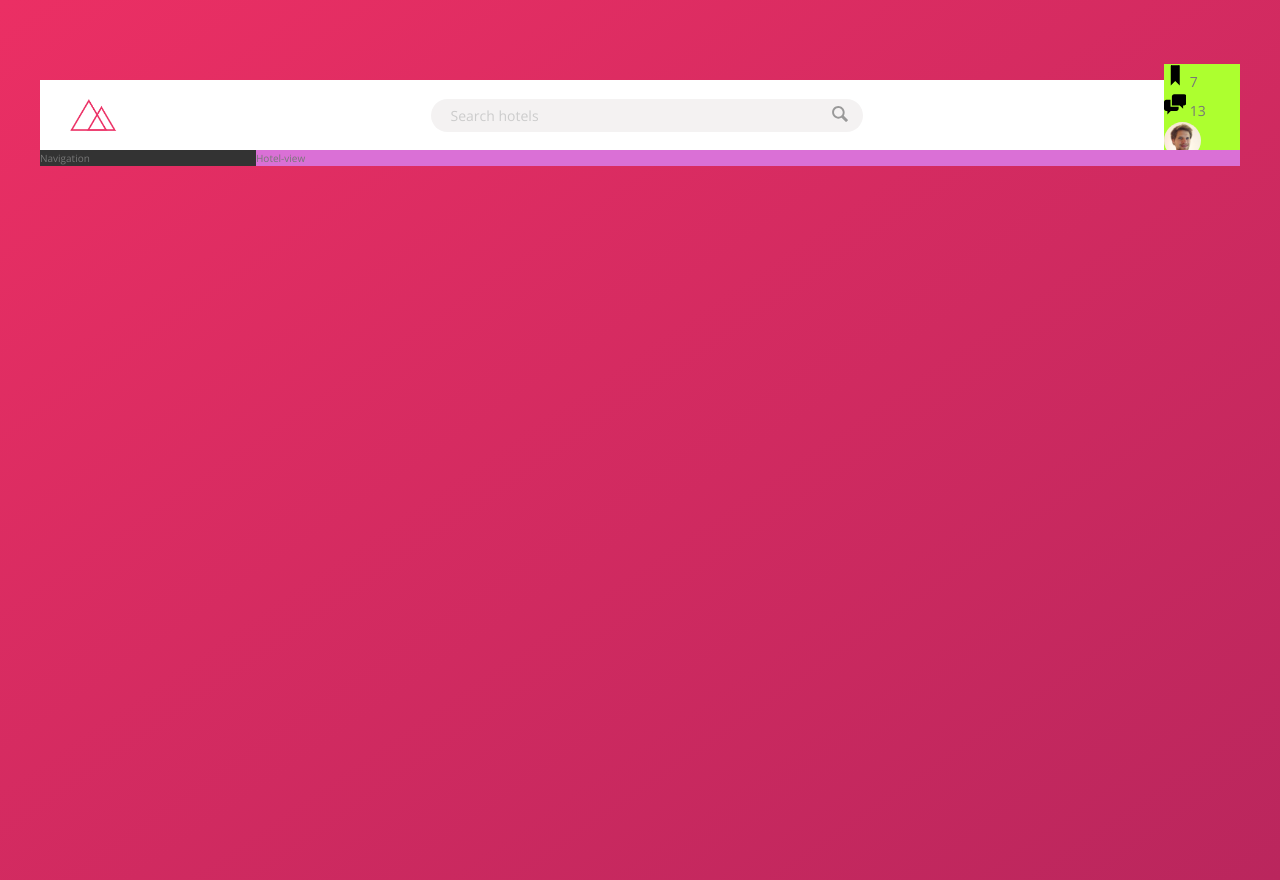
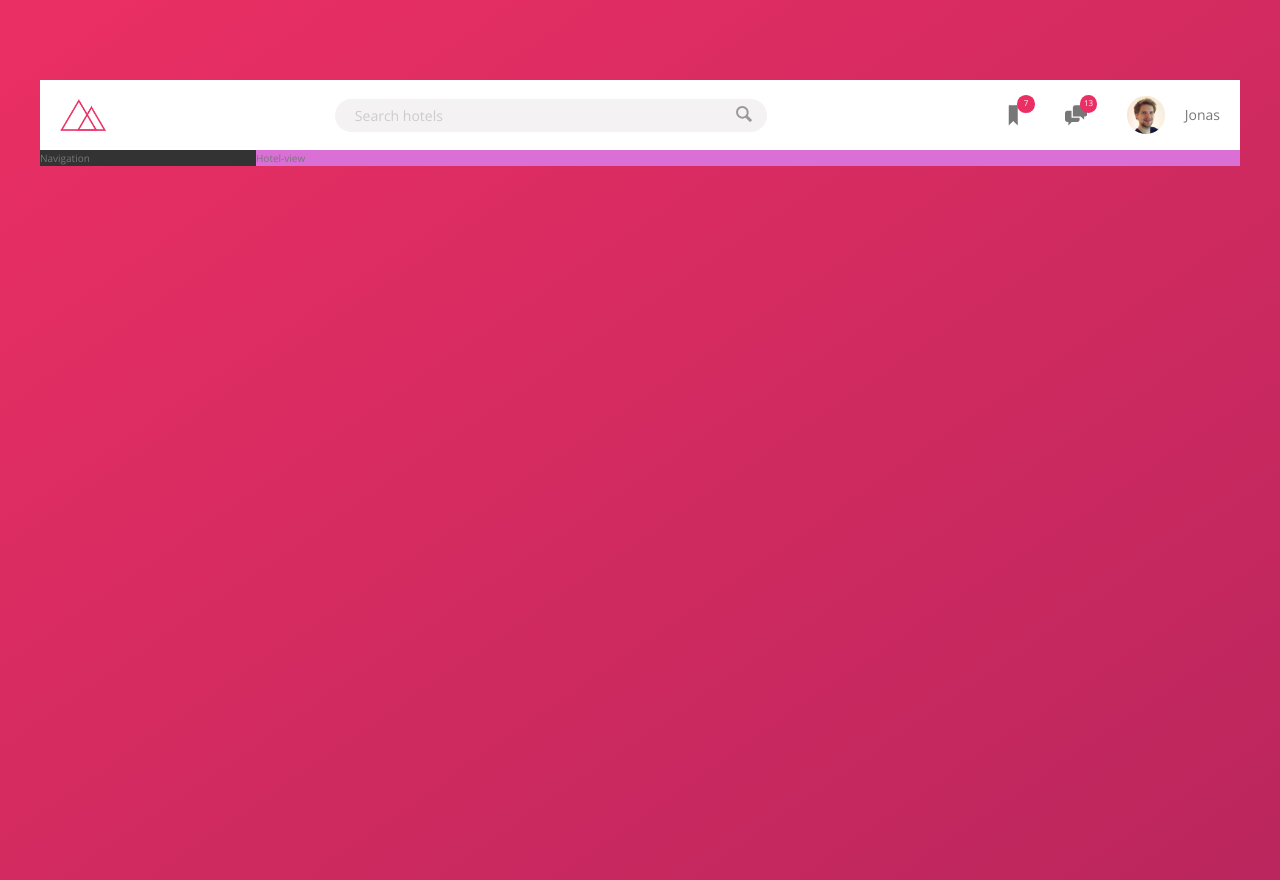
Before and after one commit to hellion86/Trillo, a website: page index.html in a window 1280 px wide. Drawn offline with nearby package versions, Linux system fonts and the light colour scheme.

Commit message:
complete header user nav menu

```diff
--- a/sass/_component.scss
+++ b/sass/_component.scss
@@ -2,7 +2,7 @@
 // LOGO
 .logo {
   height: 3.25rem;
-  margin-left: 3rem;
+  margin-left: 2rem;
 }
 
 /////////////////
@@ -62,27 +62,53 @@
 /////////////////
 // USER-NAV
 .user-nav {
-  background-color: greenyellow;
+  // background-color: aqua;
+  display: flex;
+  align-self: stretch;
+  // justify-content: space-between;
+  align-items: center;
+  // flex: 0 1 20%;
+
+  & > * {
+    padding: 0 2rem;
+    cursor: pointer;
+    height: 100%;
+    display: flex;
+    align-items: center;
+  }
+
+  & > *:hover {
+    background-color: var(--color-grey-light-2);
+  }
 
   &__icon-box {
+    position: relative;
   }
 
   &__icon {
     height: 2.25rem;
     width: 2.25rem;
+    fill: var(--color-grey-dark-2);
   }
 
   &__notification {
-  }
-
-  &__user {
+    font-size: 0.8rem;
+    height: 1.75rem;
+    width: 1.75rem;
+    border-radius: 50%;
+    color: white;
+    background-color: var(--color-primary);
+    position: absolute;
+    top: 1.5rem;
+    right: 1rem;
+    display: flex;
+    justify-content: center;
+    align-items: center;
   }
 
   &__user-photo {
     height: 3.75rem;
     border-radius: 50%;
-  }
-
-  &__user-name {
+    margin-right: 2rem;
   }
 }
```
Also changed, not shown: css/style.css.
